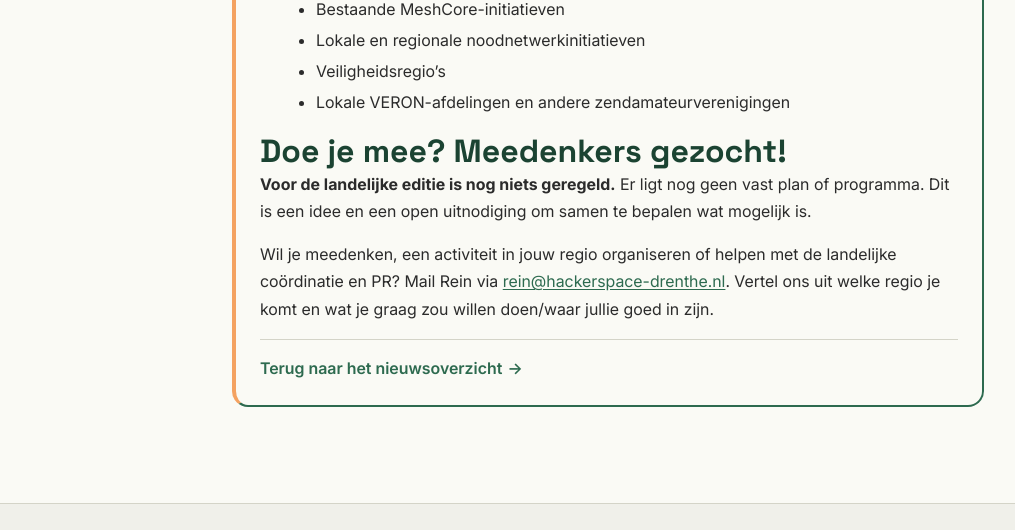
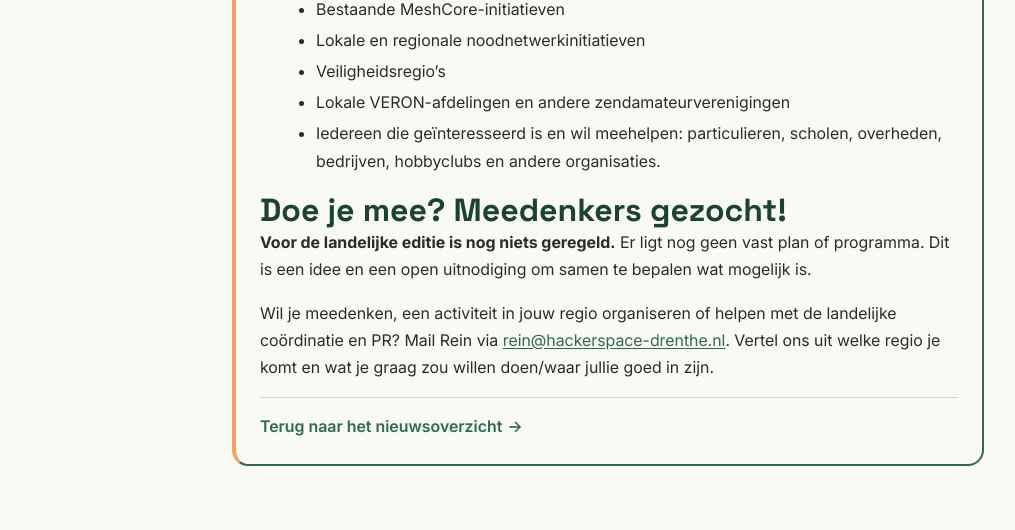
Before and after one commit to Hackerspace-drenthe/www.drenthenoodnetwerk.nl, a plain HTML site: page meshcore-maand-2027.html in a window 1280 px wide. Shown: the part 1380-1910 px from the top of the page, without its empty margins (32-1047 px from the left). Drawn offline with Linux system fonts and the light colour scheme.

Commit message:
Welcome all interested MeshCore Month participants
Co-authored-by: Copilot <223556219+Copilot@users.noreply.github.com>

```diff
--- a/meshcore-maand-2027.html
+++ b/meshcore-maand-2027.html
@@ -56,6 +56,7 @@
             <li>Lokale en regionale noodnetwerkinitiatieven</li>
             <li>Veiligheidsregio’s</li>
             <li>Lokale VERON-afdelingen en andere zendamateurverenigingen</li>
+            <li>Iedereen die geïnteresseerd is en wil meehelpen: particulieren, scholen, overheden, bedrijven, hobbyclubs en andere organisaties.</li>
           </ul>
 
           <h2>Doe je mee? Meedenkers gezocht!</h2>
```
